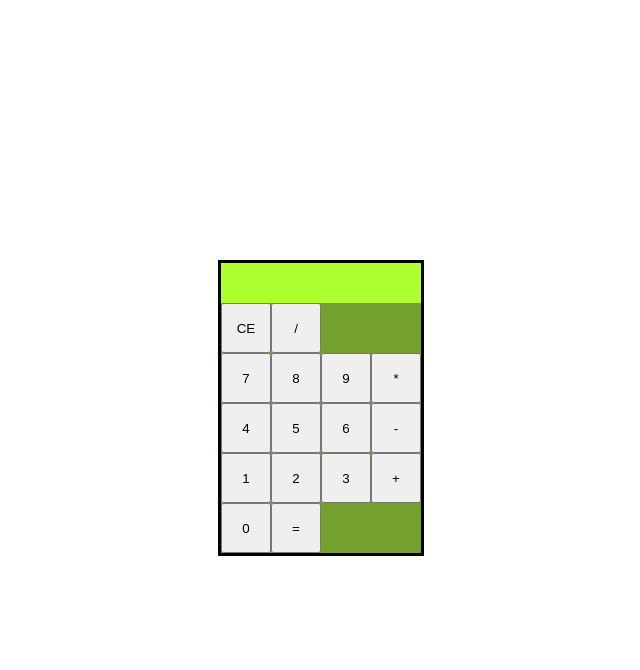
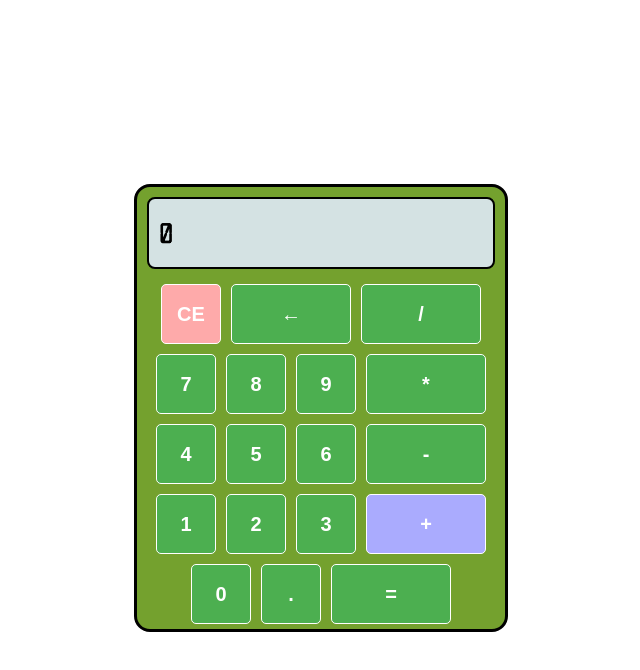
Before and after one commit to mauroagustin99/calculator, a plain HTML site: page index.html in a window 1280 px wide. Both pictures are taken after a click on the button "CE". Shown: the whole page, without its empty margins (319-959 px from the left). Drawn offline with Linux system fonts and the light colour scheme.

Commit message:
Add Styles Add delete function Fix some issues

```diff
--- a/index.html
+++ b/index.html
@@ -11,8 +11,10 @@
     <div class="container">
       <div class="calculator-body">
         <div class="calculator-screen">0</div>
+        <div class="btn-container">
           <div class="btn-group">
             <button class="btn clear">CE</button>
+            <button class="btn delete">←</button>
             <button class="btn operator">/</button>
           </div>
           <div class="btn-group">
@@ -31,12 +33,15 @@
             <button class="btn number">1</button>
             <button class="btn number">2</button>
             <button class="btn number">3</button>
-          <button class="btn operator">+</button>
+            <button class="btn operator add">+</button>
           </div>
 
           <div class="btn-group">
             <button class="btn number">0</button>
+            <button class="btn number">.</button>
+
             <button class="btn equal">=</button>
+          </div>
         </div>
       </div>
     </div>
--- a/script.js
+++ b/script.js
@@ -53,7 +53,11 @@ document.addEventListener('DOMContentLoaded', function () {
   }
 
   function divide(a, b) {
-    return a / b;
+    if (a == 0 && b == 0) {
+      return 'Math Error! XD';
+    } else {
+      return a / b;
+    }
   }
 
   function operate(firstNum, secondNum, operator) {
@@ -76,7 +80,7 @@ document.addEventListener('DOMContentLoaded', function () {
     if (firstNum !== '' && secondNum !== '') {
       const result = operate(firstNum, secondNum, operator);
       screen.innerHTML = result;
-      firstNum = result.toString();
+      firstNum = '';
       secondNum = '';
       operator = '';
     }
@@ -87,6 +91,33 @@ document.addEventListener('DOMContentLoaded', function () {
     firstNum = '';
     secondNum = '';
     operator = '';
-    screen.innerHTML = '';
+    screen.innerHTML = 0;
+  });
+
+  var btnDelete = document.querySelector('.btn.delete');
+  btnDelete.addEventListener('click', function () {
+    var screenContent = document.querySelector('.calculator-screen').innerHTML;
+
+    // Verificar si el último carácter es un operador y actualizar el operador y secondNum
+    if (screenContent.length > 0) {
+      var lastChar = screenContent.charAt(screenContent.length - 1);
+      if (
+        lastChar === '+' ||
+        lastChar === '-' ||
+        lastChar === '*' ||
+        lastChar === '/'
+      ) {
+        operator = '';
+        // Restablecer secondNum solo si el último carácter eliminado era un operador
+        secondNum = '';
+      }
+    }
+
+    // Eliminar el último carácter del contenido
+    var newContent = screenContent.slice(0, -1);
+    document.querySelector('.calculator-screen').innerHTML = newContent;
+
+    // Actualizar firstNum con el nuevo contenido
+    firstNum = newContent;
   });
 });
--- a/styles.css
+++ b/styles.css
@@ -12,7 +12,9 @@
 }
 
 .calculator-body {
+  border-radius: 1rem;
   background-color: rgb(116, 161, 46);
+  width: 23rem;
   display: flex;
   flex-direction: column;
   border: 3px solid black;
@@ -20,16 +22,51 @@
 
 .calculator-screen {
   font-family: 'Calculator', sans-serif;
-  font-size: 40px;
+  display: flex;
+  align-items: center;
+  margin: 10px;
+  height: 3rem;
+  border: 2px solid black;
+  border-radius: 0.5rem;
+  font-size: 30px;
   font-weight: bold;
-  background-color: rgb(173, 255, 47);
-  padding: 20px;
+  background-color: rgb(212, 226, 227);
+  padding: 10px;
 }
 
 .btn-group {
   display: flex;
+  justify-content: center;
 }
 .btn {
-  width: 50px;
-  height: 50px;
+  width: 60px;
+  height: 60px;
+  margin: 5px;
+  cursor: pointer;
+  border: 1px solid white;
+  border-radius: 5px;
+  background-color: #4caf50;
+  color: white;
+  font-size: 20px;
+  font-weight: bold;
+  transition: background-color 0.3s ease;
 }
+
+.btn:hover {
+  background-color: #45a049;
+}
+
+.btn.operator.add {
+  background-color: rgb(170, 171, 254);
+}
+
+.btn.clear {
+  background-color: rgb(254, 170, 170);
+}
+
+.btn.equal,
+.operator,
+.delete,
+.add {
+  width: 120px;
+}
```
Lines whose indentation alone changed are shown as unchanged.
